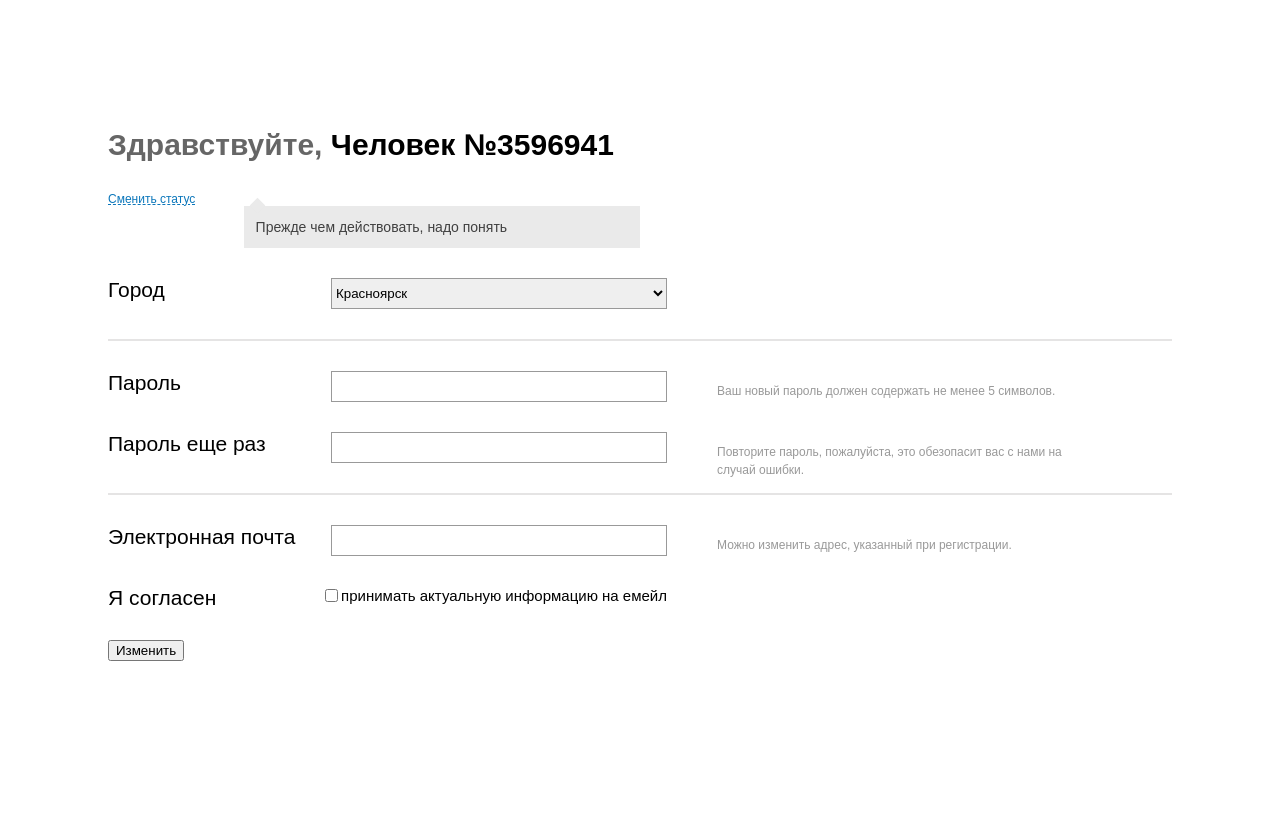
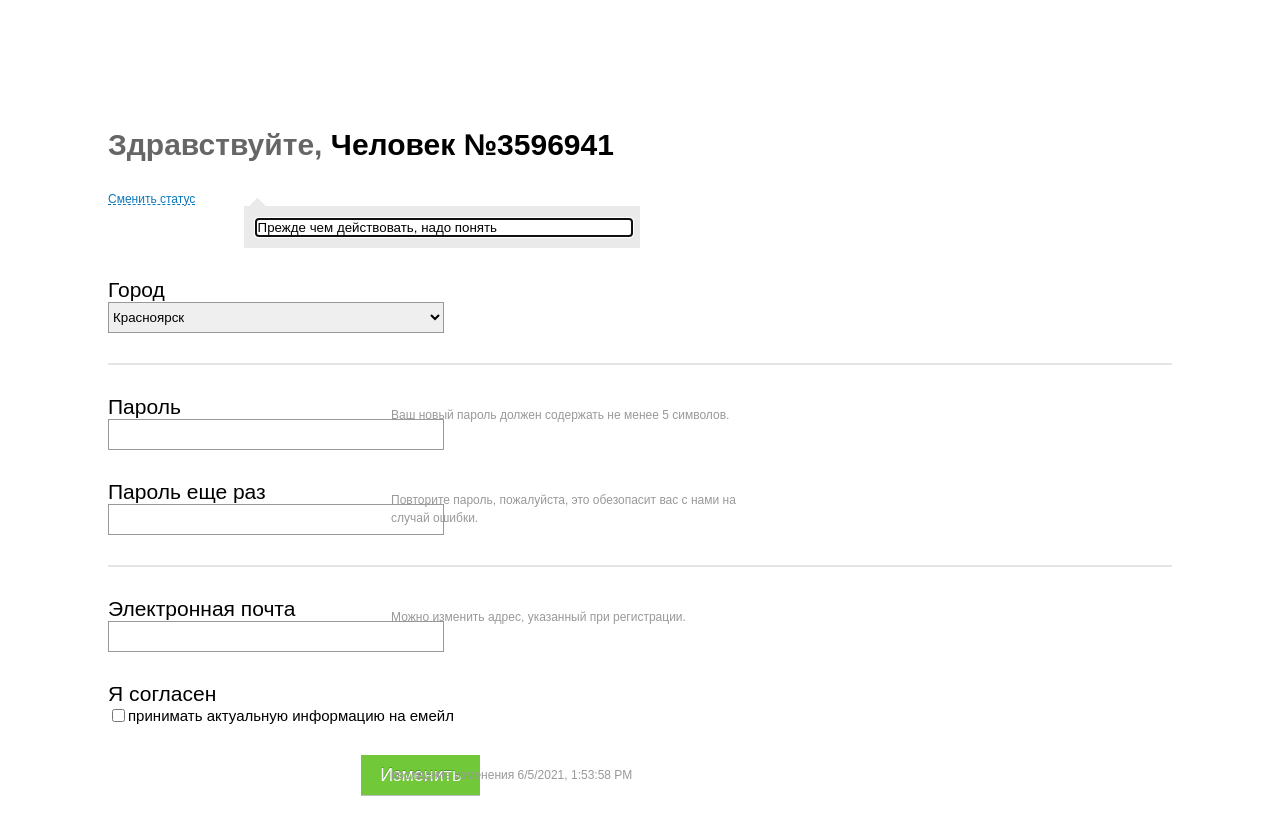
Before and after one commit to DDeenis/form-test-task, a React (Create React App) app: page / in a window 1280 px wide. Both pictures are taken after a click on the element "Сменить статус". Shown: the top 834 px of the page. Before the commit the page ends 800 px from the top, so only its background shows below. Built offline with nearby package versions, Linux system fonts and the light colour scheme.

Commit message:
desktop version finished

```diff
--- a/src/components/Header/Header.js
+++ b/src/components/Header/Header.js
@@ -1,7 +1,10 @@
-import React from 'react';
+import React, { useState } from 'react';
 import s from './Header.module.scss';
 
 export default function Header() {
+    const [status, setStatus] = useState('Прежде чем действовать, надо понять');
+    const [isEditing, setIsEditing] = useState(false);
+
     return (
         <header className={s.headerWrapper}>
             <div className={s.headerMain}>
@@ -9,10 +12,21 @@ export default function Header() {
                     <span className={s.headerGreetMessage}>Здравствуйте, </span>
                     Человек №3596941
                 </h3>
-                <span className={s.changeStatusBtn}>Сменить статус</span>
+                <span className={s.changeStatusBtn} onClick={() => setIsEditing(true)}>Сменить статус</span>
             </div>
             <div className={s.statusWrapper}>
-                <span className={s.statusText}>Прежде чем действовать, надо понять</span>
+                {
+                    isEditing
+                        ? <input
+                            className={s.statusInput}
+                            type='text'
+                            value={status}
+                            autoFocus={true}
+                            onChange={(e) => setStatus(e.target.value)}
+                            onBlur={() => setIsEditing(false)}
+                          />
+                        : <span className={s.statusText}>{status}</span>
+                }
             </div>
 
         </header>
--- a/src/components/Header/Header.module.scss
+++ b/src/components/Header/Header.module.scss
@@ -53,3 +53,8 @@
     font-size: 14px;
     color: #404040;
 }
+
+.statusInput {
+    width: 100%;
+    border: 0;
+}
--- a/src/components/InputField/InputField.js
+++ b/src/components/InputField/InputField.js
@@ -22,7 +22,7 @@ export default function InputField({ title, children, hint, error }) {
 }
 
 InputField.defaultProps = {
-    title: 'Text',
+    title: '',
     hint: '',
     error: ''
 }
--- a/src/components/InputField/InputField.module.scss
+++ b/src/components/InputField/InputField.module.scss
@@ -1,5 +1,6 @@
 .inputWrapper {
-    width: 559px;
+    // width: 559px;
+    width: 35%;
     margin: 30px 0;
     display: flex;
     flex-direction: column;
@@ -38,7 +39,7 @@
 
 .inputHintWrapper {
     position: absolute;
-    right: -400px;
+    right: -70%;
     top: 10px;
     width: 350px;
     height: 50px;
--- a/src/components/UserForm/UserForm.js
+++ b/src/components/UserForm/UserForm.js
@@ -1,64 +1,34 @@
 import classNames from 'classnames';
-import React from 'react';
-import { useForm } from 'react-hook-form';
+import React, { useState } from 'react';
 import InputField from '../InputField/InputField';
 import s from './UserForm.module.scss';
 
-export default function UserForm({ defaultCity, cities }) {
-    const { register, handleSubmit, formState, watch } = useForm();
+export default function UserForm({ cities, formSettings, form }) {
+    const { register, handleSubmit, formState } = form;
+    const [lastChanged, setLastChanged] = useState(new Date().toLocaleString());
 
-    const passwordSettings = {
-        required: 'Укажите пароль',
-        minLength: {
-            value: 5,
-            message: 'Минимальная длина пароля 5 символов'
-        },
-        maxLength: {
-            value: 20,
-            message: 'Максимальная длина пароля 20 символов'
-        },
-        pattern: {
-            value: /(?=.*[a-z]*[A-Z]*[0-9])/,
-            message: 'Пароль слабый'
-        },
-        validate: {
-            passwordsMatch: () => watch('password') === watch('passwordRepeat') || 'Пароли должны совпадать',
-        }
-    };
-    const emailSettings = {
-        required: 'Укажите почту',
-        minLength: {
-            value: 3,
-            message: 'Минимальная длина почты 3 символа'
-        },
-        maxLength: {
-            value: 30,
-            message: 'Максимальная длина почты 30 символов'
-        },
-        pattern: {
-            value: /^[^\s@]+@[^\s@]+\.[^\s@]+$/,
-            message: 'Неверный E-mail'
-        }
-    };
-    const selectSettings = { required: 'Field is required', value: defaultCity };
     const isError = (fieldName) => !!formState.errors[fieldName];
     const inputClassNames = (fieldName) => isError(fieldName) ? classNames(s.formInput, s.formInputError) : s.formInput;
+    const onSubmit = formData => {
+        console.log(formData);
+        setLastChanged(new Date().toLocaleString());
+    }
 
     return (
-        <form onSubmit={handleSubmit(formData => console.log(formData))}>
+        <form onSubmit={handleSubmit(onSubmit)}>
             <InputField title='Город'>
-                <select className={s.formInput} {...register('city', selectSettings)}>{cities}</select>
+                <select className={s.formInput} {...register('city', formSettings.selectSettings)}>{cities}</select>
             </InputField>
             <hr />
             <InputField title='Пароль' error={formState.errors.password?.message} hint='Ваш новый пароль должен содержать не менее 5 символов.'>
-                <input type='text' className={inputClassNames('password')} {...register('password', passwordSettings)} />
+                <input type='text' className={inputClassNames('password')} {...register('password', formSettings.passwordSettings)} />
             </InputField>
             <InputField title='Пароль еще раз' error={formState.errors.passwordRepeat?.message} hint='Повторите пароль, пожалуйста, это обезопасит вас с нами на случай ошибки.'>
-                <input type='text' className={inputClassNames('passwordRepeat')} {...register('passwordRepeat', passwordSettings)} />
+                <input type='text' className={inputClassNames('passwordRepeat')} {...register('passwordRepeat', formSettings.passwordSettings)} />
             </InputField>
             <hr />
             <InputField title='Электронная почта' error={formState.errors.email?.message} hint='Можно изменить адрес, указанный при регистрации. '>
-                <input type='text' className={inputClassNames('email')} {...register('email', emailSettings)} />
+                <input type='text' className={inputClassNames('email')} {...register('email', formSettings.emailSettings)} />
             </InputField>
             <InputField title='Я согласен'>
                 <div className={s.emailSubscribitionWrapper}>
@@ -66,7 +36,9 @@ export default function UserForm({ defaultCity, cities }) {
                     <span className={s.emailSubscribitionText}>принимать актуальную информацию на емейл</span>
                 </div>
             </InputField>
-            <button type='submit'>Изменить</button>
+            <InputField hint={`последние изменения ${lastChanged}`}>
+                <button className={s.submitButton} type='submit'>Изменить</button>
+            </InputField>
         </form>
     );
 }
--- a/src/components/UserForm/UserForm.module.scss
+++ b/src/components/UserForm/UserForm.module.scss
@@ -15,13 +15,6 @@ hr {
     outline-color: #FF0000;
 }
 
-.errorMessage {
-    font-family: Arial;
-    font-size: 12px;
-    color: #FF0000;
-    margin: 4px 0;
-}
-
 .emailSubscribitionWrapper {
     width: 100%;
     display: flex;
@@ -34,3 +27,16 @@ hr {
     font-size: 15px;
     color: #000000;
 }
+
+.submitButton {
+    width: 119px;
+    height: 40px;
+    background: #71C838;
+    box-shadow: 0px 1px 0px rgba(0, 0, 0, 0.25);
+    border: 0;
+    font-family: Arial;
+    font-size: 18px;
+    color: #FFFFFF;
+    text-shadow: 0px -1px 0px rgba(0, 0, 0, 0.25);
+    cursor: pointer;
+}
--- a/src/components/UserForm/UserFormContainer.js
+++ b/src/components/UserForm/UserFormContainer.js
@@ -1,6 +1,7 @@
 import React, { useMemo } from 'react';
 import UserForm from './UserForm';
 import citiesRaw from '../../assets/cities.json';
+import { useForm } from 'react-hook-form';
 
 export default function UserFormContainer() {
     const biggestCity = useMemo(() => citiesRaw.sort((c, n) => n.population - c.population)[0], [citiesRaw]);
@@ -12,10 +13,54 @@ export default function UserFormContainer() {
         , [citiesRaw]
     );
 
+    const form = useForm();
+
+    const passwordSettings = {
+        required: 'Укажите пароль',
+        minLength: {
+            value: 5,
+            message: 'Минимальная длина пароля 5 символов'
+        },
+        maxLength: {
+            value: 20,
+            message: 'Максимальная длина пароля 20 символов'
+        },
+        pattern: {
+            value: /(?=.*[a-z]*[A-Z]*[0-9])/,
+            message: 'Пароль слабый'
+        },
+        validate: {
+            passwordsMatch: () => form.watch('password') === form.watch('passwordRepeat') || 'Пароли должны совпадать',
+        }
+    };
+    const emailSettings = {
+        required: 'Укажите почту',
+        minLength: {
+            value: 3,
+            message: 'Минимальная длина почты 3 символа'
+        },
+        maxLength: {
+            value: 30,
+            message: 'Максимальная длина почты 30 символов'
+        },
+        pattern: {
+            value: /^[^\s@]+@[^\s@]+\.[^\s@]+$/,
+            message: 'Неверный E-mail'
+        }
+    };
+    const selectSettings = { required: 'Field is required', value: biggestCity.city };
+
+    const formSettings = {
+        passwordSettings,
+        emailSettings,
+        selectSettings
+    };
+
     return (
         <UserForm
-            defaultCity={biggestCity.city}
+            formSettings={formSettings}
             cities={cities}
+            form={form}
         />
     );
 }
```
Also changed, not shown: src/TestForm.js (deleted, +0 -39 lines).
